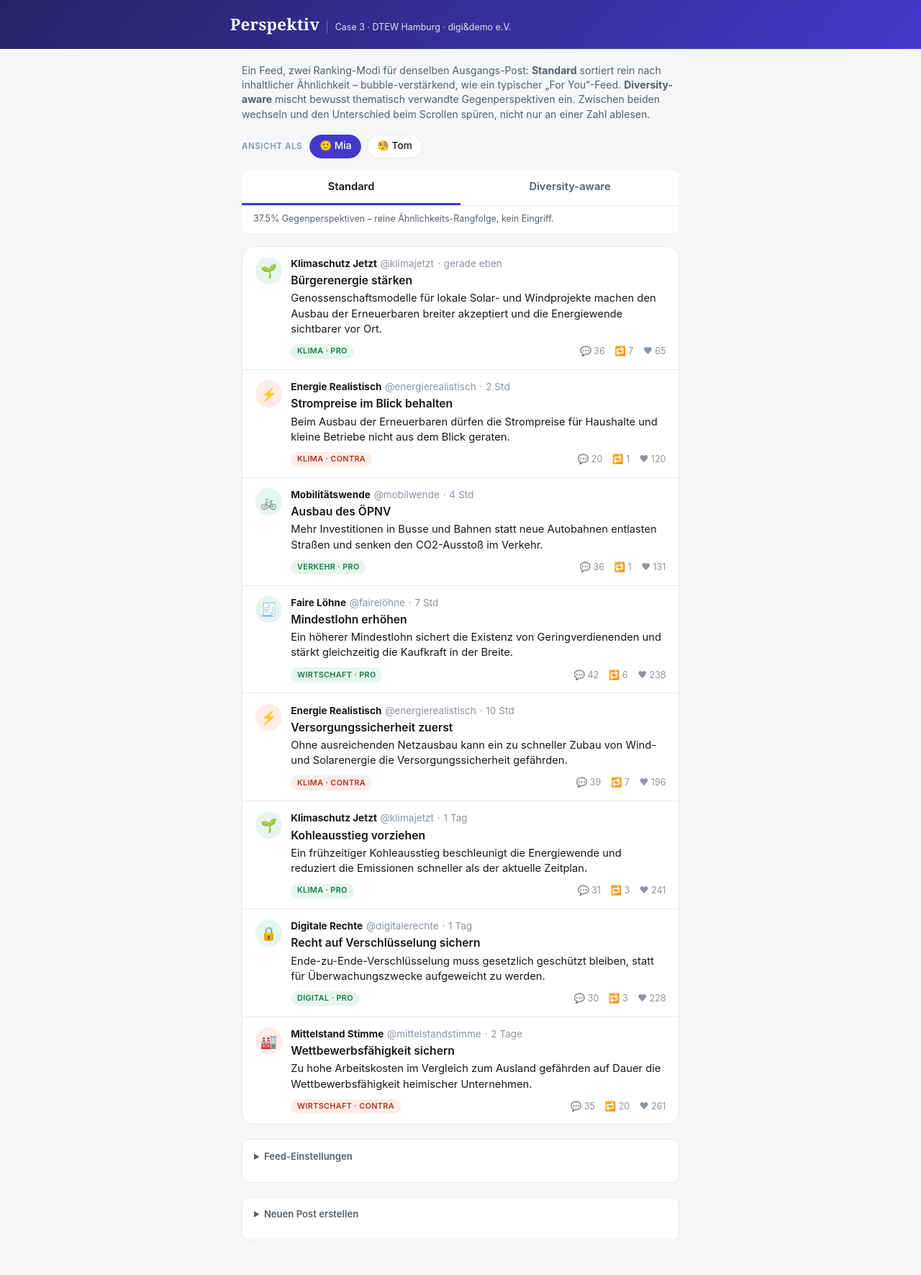
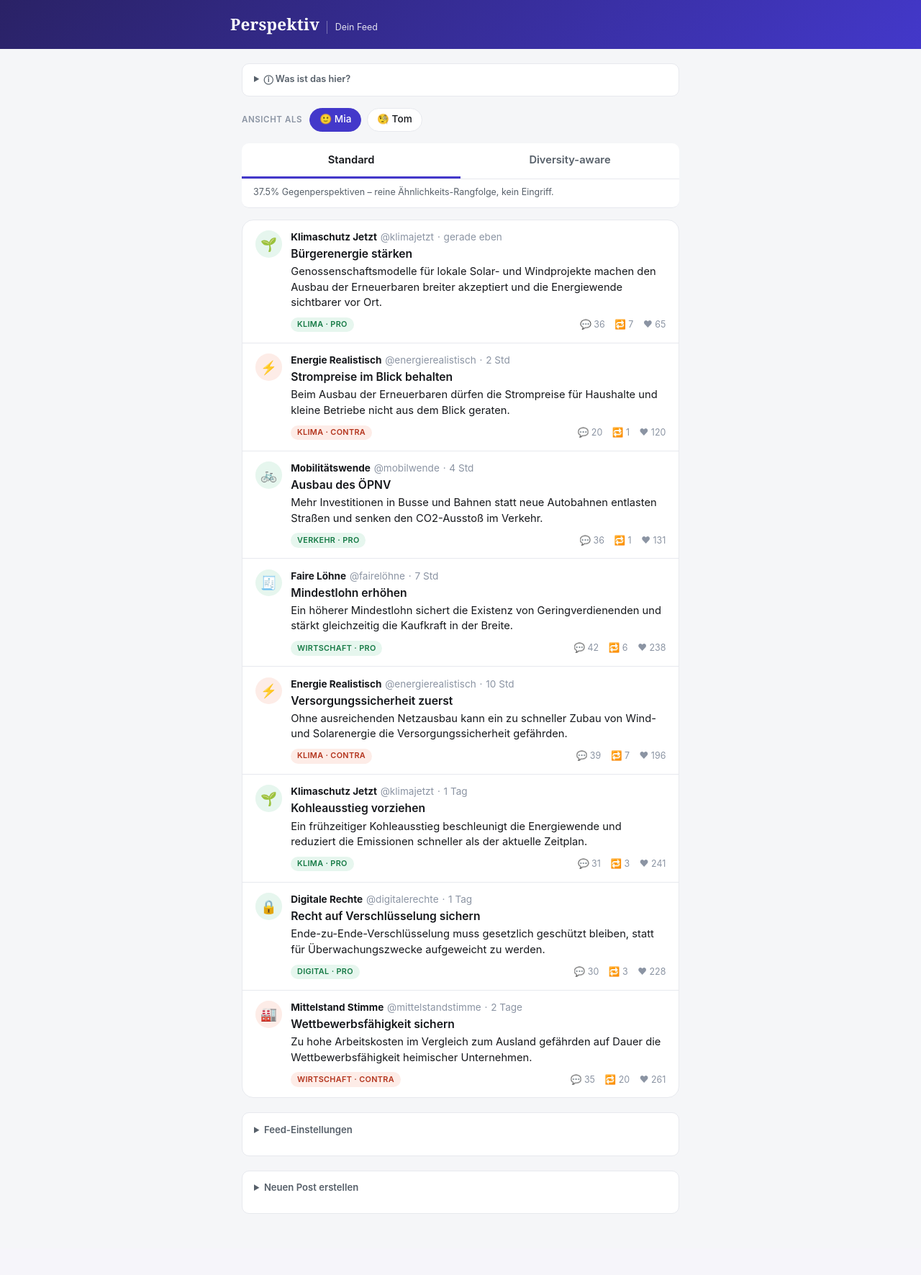
Before and after one commit to 47Felix/RasberryPI-Team-13, a Flask app: page /?persona=mia&mix=3&mode=standard in a window 1280 px wide. Shown: the whole page at 72% size. After the commit the page ends 1686 px from the top, so only its background shows below. Run offline with Flask 3, Linux system fonts and the light colour scheme.

Commit message:
DTEW Case 3 Prototyp: Erklaertext aus dem Haupt-Feed entfernt
Der Feed-Rework aus PR #83 (Tabs, Avatare, Handles, Timestamps statt
Zwei-Spalten-Vergleich) stand schon auf main. Beim erneuten kritischen
Blick blieb aber ein Tell uebrig: ein Absatz Erklaertext stand permanent
ueber dem Feed - das macht keine echte App, das ist ein Demo-/Tool-Tell.
Text jetzt in ein eingeklapptes "Was ist das hier?"-Details-Element
verschoben, Topbar auf "Perspektiv / Dein Feed" reduziert statt
Workshop-Branding im Header. Ausserdem .about/.settings auf eine
gemeinsame .disclosure-Basisklasse gezogen (code-review Fund).

Co-Authored-By: Claude Sonnet 5 <noreply@anthropic.com>
Claude-Session: https://claude.ai/code/session_01Xp4SAvahtG7hywSnBkBY8r

```diff
--- a/Code/feed-diversity-prototype/static/style.css
+++ b/Code/feed-diversity-prototype/static/style.css
@@ -93,10 +93,32 @@ a {
   padding: 1.25rem 1rem 3rem;
 }
 
-.intro {
+.disclosure {
+  background: var(--surface);
+  border: 1px solid var(--line);
+  border-radius: var(--radius-md);
+  padding: 0.15rem 1rem 0.15rem;
+}
+
+.disclosure summary {
+  cursor: pointer;
+  font-size: 0.8rem;
+  font-weight: 600;
   color: var(--muted);
-  font-size: 0.88rem;
-  margin: 0 0 1.1rem;
+}
+
+.about {
+  margin: 0 0 1rem;
+}
+
+.about summary {
+  padding: 0.65rem 0;
+}
+
+.about-text {
+  color: var(--muted);
+  font-size: 0.85rem;
+  margin: 0 0 0.9rem;
 }
 
 /* ---------- Account switcher ---------- */
@@ -313,18 +335,12 @@ a {
 
 .settings {
   margin-top: 1.25rem;
-  background: var(--surface);
-  border: 1px solid var(--line);
-  border-radius: var(--radius-md);
-  padding: 0.15rem 1rem 0.9rem;
+  padding-bottom: 0.9rem;
 }
 
 .settings summary {
-  cursor: pointer;
   padding: 0.7rem 0;
   font-size: 0.82rem;
-  font-weight: 600;
-  color: var(--muted);
 }
 
 .settings-row {
--- a/Code/feed-diversity-prototype/templates/index.html
+++ b/Code/feed-diversity-prototype/templates/index.html
@@ -9,18 +9,22 @@
   <header class="topbar">
     <div class="brand">
       <span class="brand-mark">Perspektiv</span>
-      <span class="brand-tag">Case 3 · DTEW Hamburg · digi&amp;demo e.V.</span>
+      <span class="brand-tag">Dein Feed</span>
     </div>
   </header>
 
   <main class="app">
-    <p class="intro">
+    <details class="disclosure about">
+      <summary>ⓘ Was ist das hier?</summary>
+      <p class="about-text">
         Ein Feed, zwei Ranking-Modi für denselben Ausgangs-Post: <strong>Standard</strong>
         sortiert rein nach inhaltlicher Ähnlichkeit – bubble-verstärkend, wie ein
         typischer „For You“-Feed. <strong>Diversity-aware</strong> mischt bewusst
         thematisch verwandte Gegenperspektiven ein. Zwischen beiden wechseln und den
         Unterschied beim Scrollen spüren, nicht nur an einer Zahl ablesen.
+        Prototyp für Case 3 (DTEW Hamburg 2026, digi&amp;demo e.V.).
       </p>
+    </details>
 
     <div class="account-switcher">
       <span class="account-switcher-label">Ansicht als</span>
@@ -88,7 +92,7 @@
       {% endfor %}
     </div>
 
-    <details class="settings">
+    <details class="disclosure settings">
       <summary>Feed-Einstellungen</summary>
 
       <form class="settings-row" method="get">
@@ -125,7 +129,7 @@
       </form>
     </details>
 
-    <details class="settings">
+    <details class="disclosure settings">
       <summary>Neuen Post erstellen</summary>
 
       {% if not db_configured %}
```
Lines whose indentation alone changed are shown as unchanged.
